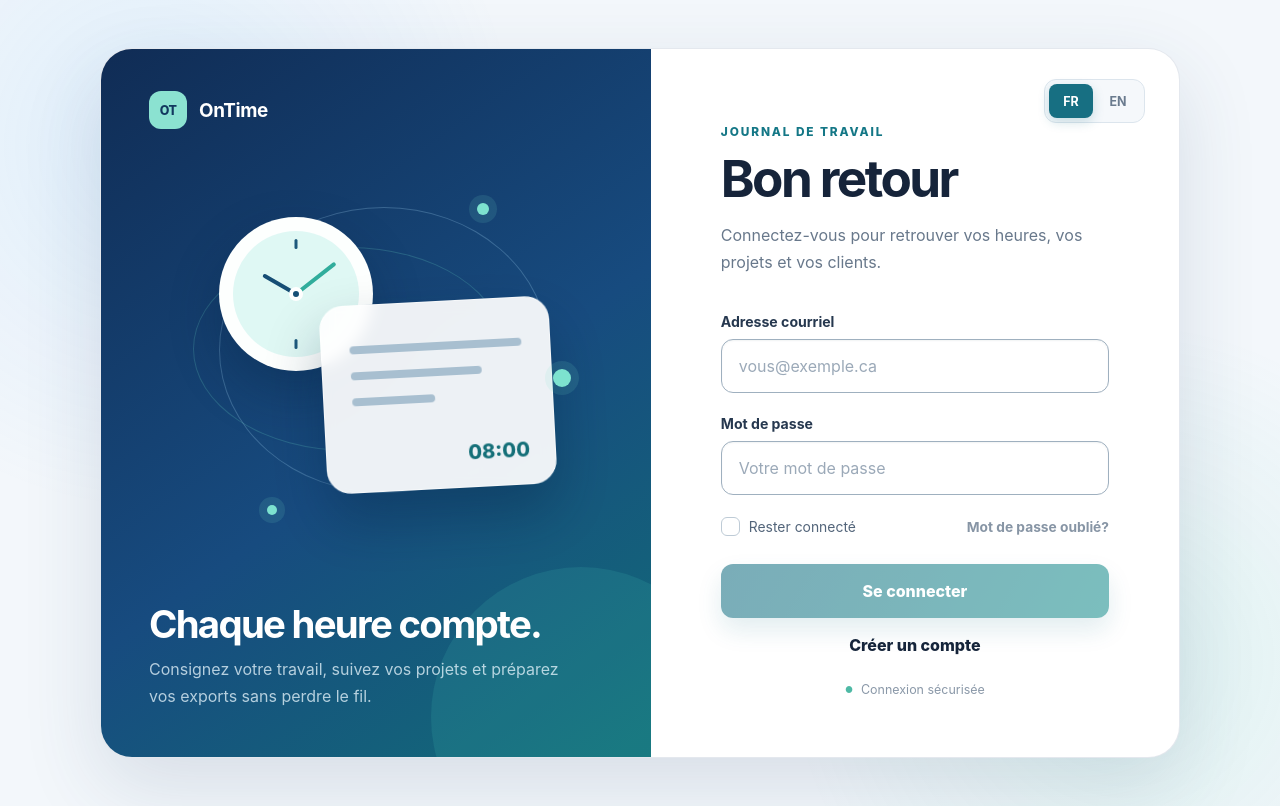
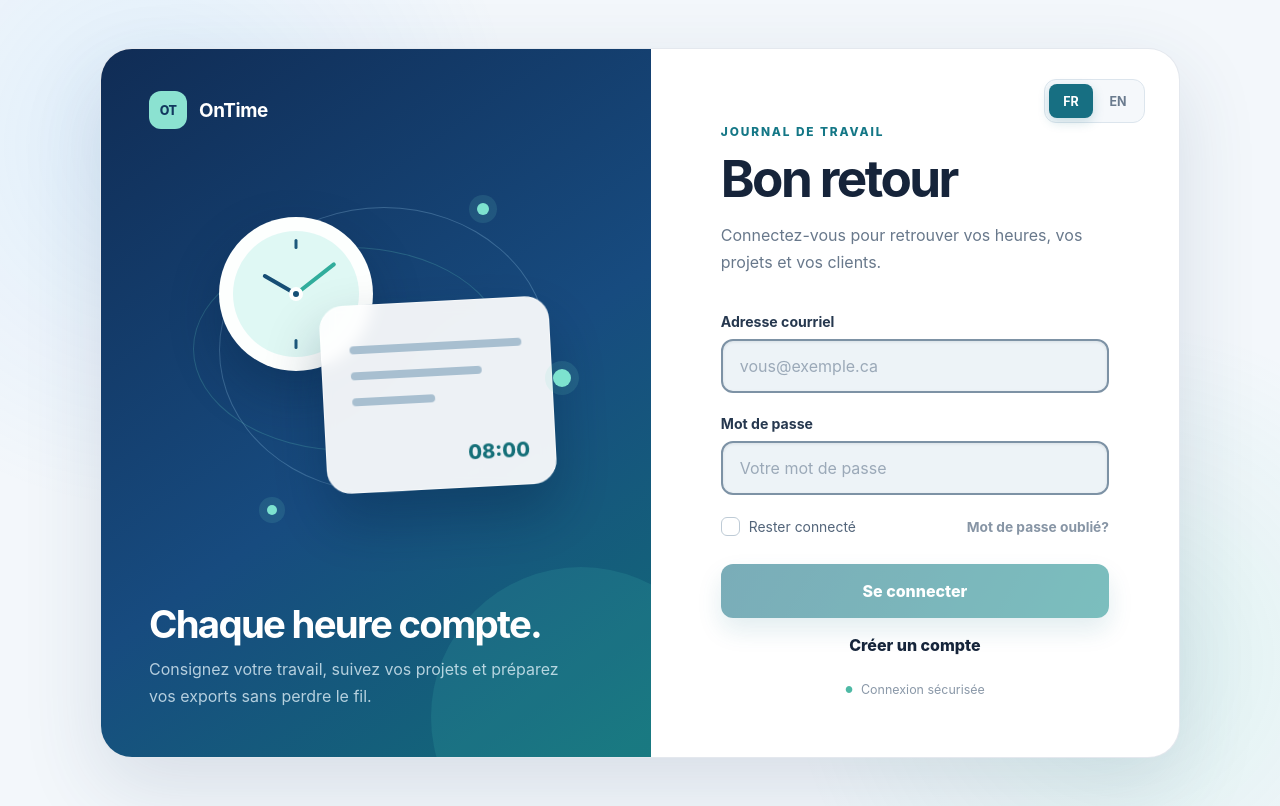
Before and after one commit to mobilitek/ElysaOnTime, a React (Vite) app in the folder web/: page / in a window 1280 px wide. Built offline with nearby package versions, Linux system fonts and the light colour scheme; no server answers.

Commit message:
style: increase editable field contrast

```diff
--- a/web/src/styles.css
+++ b/web/src/styles.css
@@ -378,9 +378,11 @@ input[type="email"]:focus, input[type="password"]:focus { border-color: #258ca0;
 input:not([type="checkbox"]):not([type="radio"]),
 select,
 textarea {
-  border-color: #9fb0bf !important;
-  background-color: #fff !important;
-  box-shadow: inset 0 1px 2px rgba(20, 46, 72, 0.06);
+  border-width: 2px !important;
+  border-style: solid !important;
+  border-color: #7d92a5 !important;
+  background-color: #edf3f7 !important;
+  box-shadow: inset 0 1px 3px rgba(20, 46, 72, 0.1);
   outline: none;
   transition: border-color 150ms ease, box-shadow 150ms ease, background-color 150ms ease;
 }
@@ -388,21 +390,22 @@ textarea {
 input:not([type="checkbox"]):not([type="radio"]):hover:not(:disabled),
 select:hover:not(:disabled),
 textarea:hover:not(:disabled) {
-  border-color: #6f899e !important;
+  border-color: #46677f !important;
+  background-color: #f7fafc !important;
 }
 
 input:not([type="checkbox"]):not([type="radio"]):focus,
 select:focus,
 textarea:focus {
-  border-color: #168b96 !important;
+  border-color: #087f8b !important;
   background-color: #fff !important;
-  box-shadow: 0 0 0 4px rgba(22, 139, 150, 0.16), inset 0 1px 2px rgba(20, 46, 72, 0.04) !important;
+  box-shadow: 0 0 0 4px rgba(8, 127, 139, 0.22), inset 0 1px 2px rgba(20, 46, 72, 0.04) !important;
 }
 
 input:not([type="checkbox"]):not([type="radio"]):disabled,
 select:disabled,
 textarea:disabled {
-  border-color: #d5dee6 !important;
+  border-color: #c0ccd6 !important;
   color: #7b8998;
   background-color: #edf2f6 !important;
   box-shadow: none;
```
